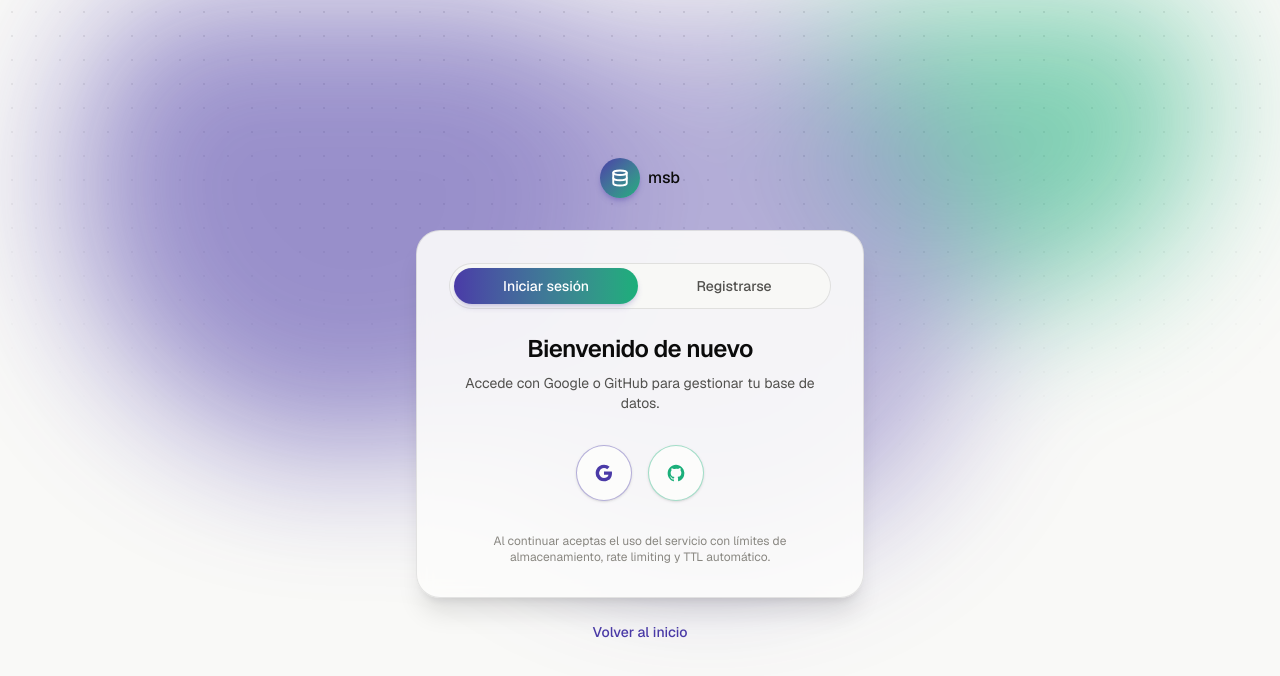
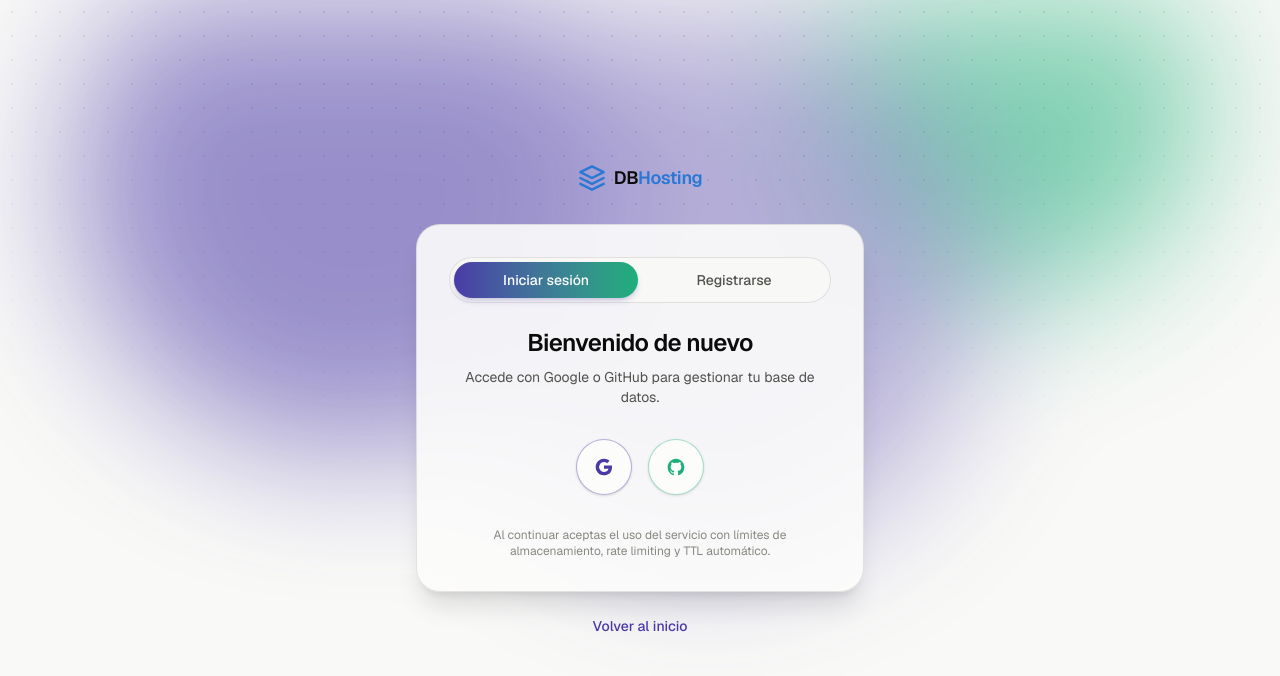
Before and after one commit to message-broker-celula/frontend-landing, a Next.js app in the folder apps/landing/: page /login in a window 1280 px wide. Shown: the top 676 px of the page. Built offline with nearby package versions, Linux system fonts and the light colour scheme; no server answers.

Commit message:
feat: replace login logo with custom branding component

```diff
--- a/apps/landing/components/auth/LoginView.tsx
+++ b/apps/landing/components/auth/LoginView.tsx
@@ -3,12 +3,11 @@
 import { useEffect, useState } from "react";
 import Link from "next/link";
 import { useRouter } from "next/navigation";
-import { Database } from "lucide-react";
 import { AuthButtons } from "@/components/auth/AuthButtons";
 import { useAuth } from "@/lib/auth/context";
-import { siteConfig } from "@/lib/site-config";
 import { Spinner } from "@/components/ui/Spinner";
 import { Button } from "@/components/ui/Button";
+import { Logo } from "@/components/Logo"; // <-- Importamos nuestro logo
 
 type AuthTab = "login" | "register";
 
@@ -66,15 +65,10 @@ export default function LoginView() {
       </div>
 
       <div className="relative w-full max-w-md">
-        <Link
-          href="/"
-          className="mb-8 flex items-center justify-center gap-2 font-medium"
-        >
-          <span className="flex h-10 w-10 items-center justify-center rounded-full bg-gradient-to-br from-series-5 to-series-2 text-white shadow-md shadow-series-5/30">
-            <Database size={18} strokeWidth={2.5} />
-          </span>
-          <span>{siteConfig.cellName}</span>
-        </Link>
+        {/* Aquí insertamos nuestro componente de Logo personalizado */}
+        <div className="mb-8 flex justify-center">
+          <Logo />
+        </div>
 
         <div className="rounded-3xl border border-line bg-surface/90 p-6 shadow-xl backdrop-blur sm:p-8">
           <div className="mb-6 grid grid-cols-2 gap-1 rounded-full border border-line bg-background/70 p-1">
```
